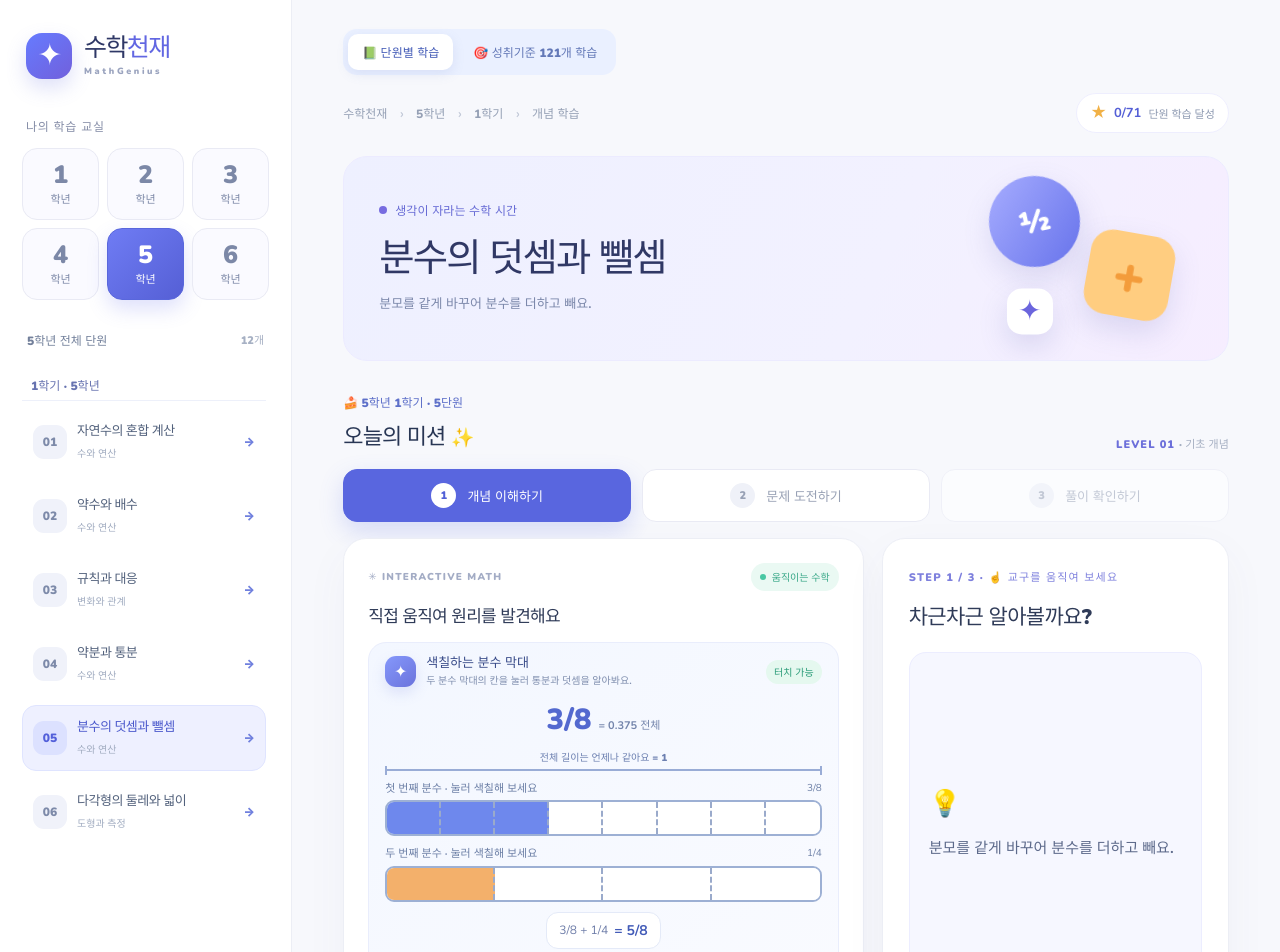
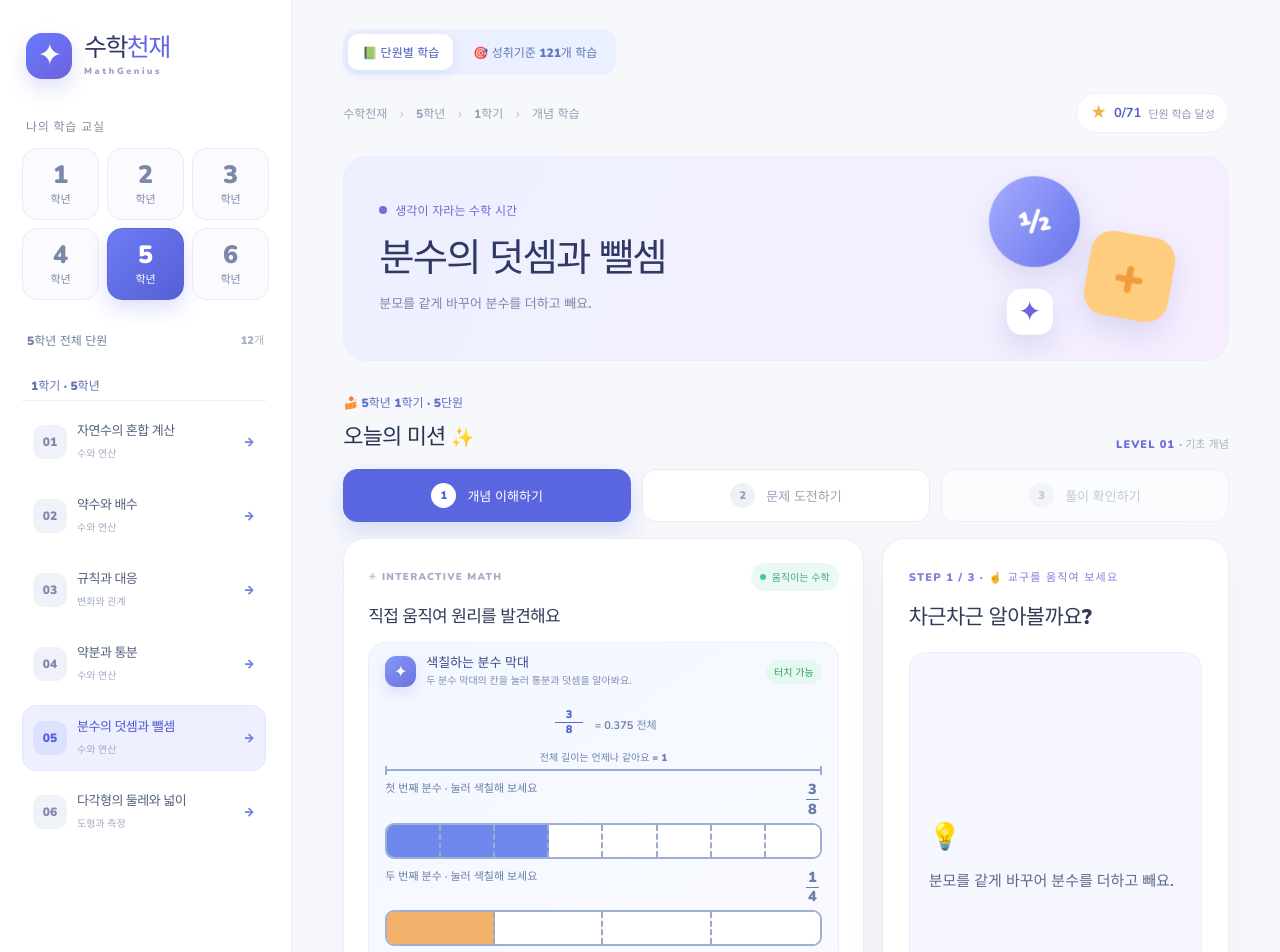
Before and after one commit to tajogood/mathgenius, a React (Vite) app: page / in a window 1280 px wide. Shown: the top 952 px of the page. Built offline with nearby package versions, Linux system fonts and the light colour scheme.

Commit message:
feat(fractions): replace all slash-form fraction labels and live equations in manipulatives

```diff
--- a/src/components/labs/RepresentLabs.tsx
+++ b/src/components/labs/RepresentLabs.tsx
@@ -4,12 +4,13 @@ import type { LabProps } from './types';
 import { LabHint, LabTools, SmallControl, bound } from './types';
 import { displayNumber } from '../../interactions.ts';
 import { gcd, lcm } from '../../math.ts';
+import { Fraction, MathText } from '../MathText.tsx';
 
 type PieceBarProps = { n:number; d:number; color:'blue'|'amber'; onChange:(value:number)=>void; title:string };
 function PieceBar({n,d,color,onChange,title}:PieceBarProps) {
   const rows=Math.max(1,Math.ceil(n/d));
   return <div className="lab-fraction-group">
-    <div className="lab-fraction-caption"><strong>{title}</strong><span>{n}/{d}</span></div>
+    <div className="lab-fraction-caption"><strong>{title}</strong><span><Fraction numerator={n} denominator={d}/></span></div>
     {Array.from({length:rows},(_,row)=>
       <div className="lab-fraction-row" role="group" key={row} style={{gridTemplateColumns:'repeat('+d+',minmax(0,1fr))'}}>
         {Array.from({length:d},(_,i)=>{
@@ -82,7 +83,7 @@ export function FractionsLab({problem:p,phase,step}:LabProps) {
   const reset=()=>{setFactor(1);setLeft(firstN);setRight(secondN);setNotice('');};
   return <div className="lab-body">
     <div className="lab-hero-count">
-      <strong>{left}/{totalDen}</strong><span> = {displayNumber(fractionValue,3)} 전체</span>
+      <strong><Fraction numerator={left} denominator={totalDen}/></strong><span> = {displayNumber(fractionValue,3)} 전체</span>
     </div>
     <div className="lab-fractions">
       <div className="lab-whole-ruler"><span>전체 길이는 언제나 같아요 = 1</span></div>
@@ -105,14 +106,14 @@ export function FractionsLab({problem:p,phase,step}:LabProps) {
       <small>파란 세로 부분 × 주황 가로 부분 = 겹친 부분</small>
     </div>}
     {two?<div className="lab-math-feedback">
-      <span>{left}/{totalDen} {operation} {right}/{secondD}</span>
-      <strong>{compare?'비교 결과: '+calculated:
+      <span className="math-expression"><Fraction numerator={left} denominator={totalDen}/> {operation} <Fraction numerator={right} denominator={secondD}/></span>
+      <strong><MathText text={compare?'비교 결과: '+calculated:
         operation?'= '+calculated:
-        same?'같은 크기예요!':fractionValue>rhsValue?'파란색이 더 커요':'주황색이 더 커요'}</strong>
+        same?'같은 크기예요!':fractionValue>rhsValue?'파란색이 더 커요':'주황색이 더 커요'}/></strong>
     </div>:<div className="lab-math-feedback">
       <span>색칠된 부분</span>
-      <strong>{left}/{totalDen} ({displayNumber(fractionValue*100,1)}%)</strong>
-      {p.topic==='reduce'&&<span>기약분수 {calculated}</span>}
+      <strong><Fraction numerator={left} denominator={totalDen}/> ({displayNumber(fractionValue*100,1)}%)</strong>
+      {p.topic==='reduce'&&<span>기약분수 <MathText text={calculated}/></span>}
     </div>}
     {notice&&<LabHint>{notice}</LabHint>}
     <LabTools>
```
